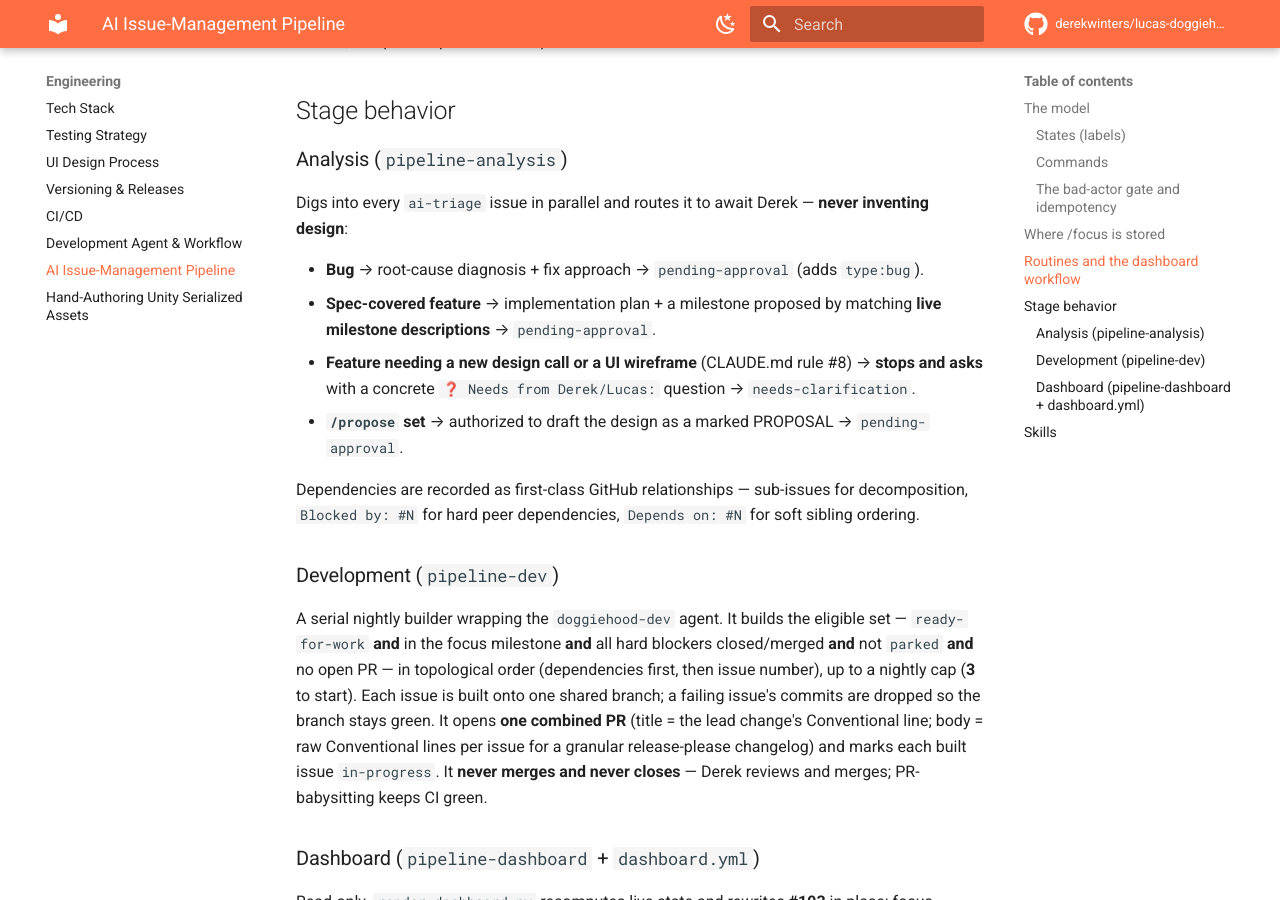
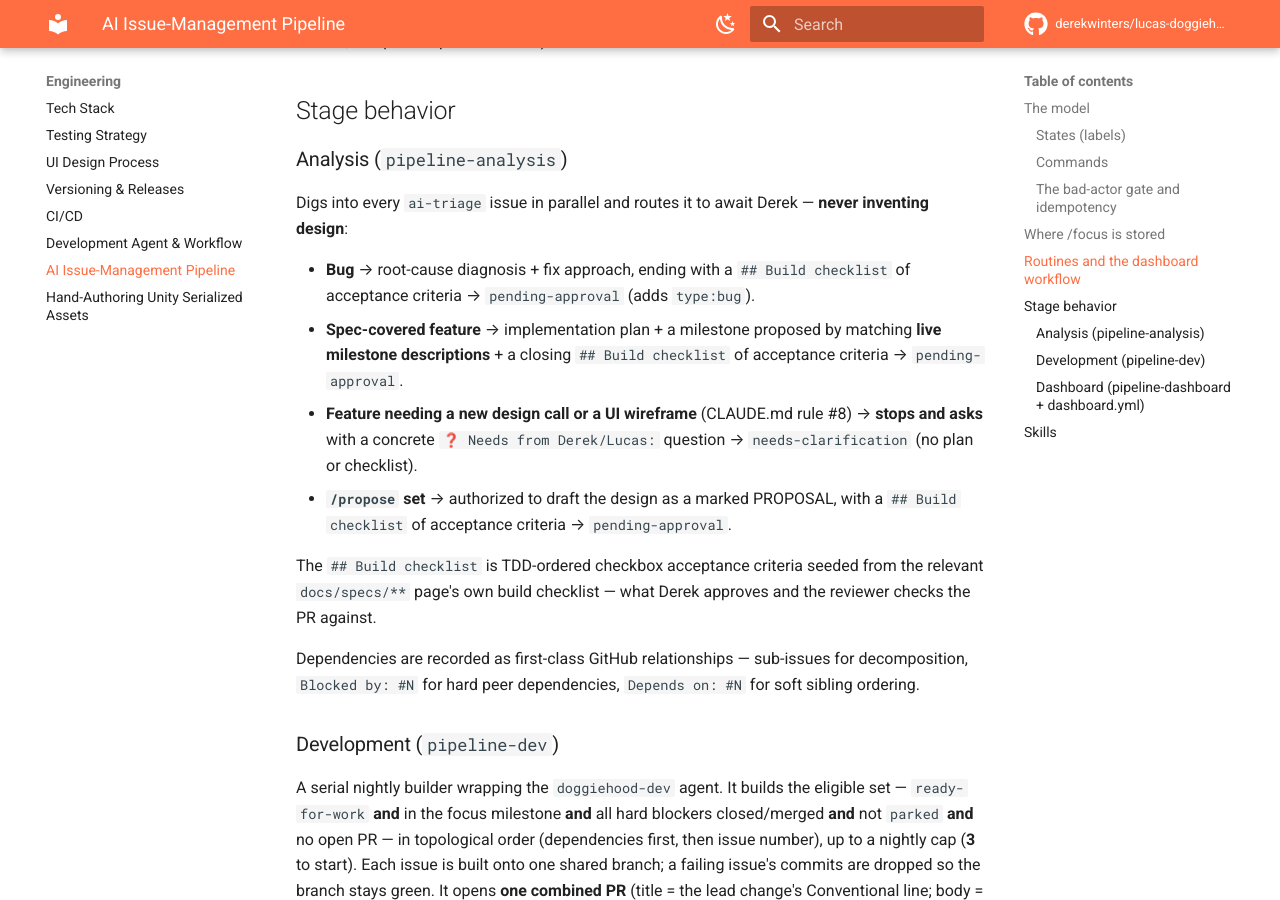
Before and after one commit to derekwinters/lucas-doggiehood, an MkDocs documentation site: the page built from docs/engineering/issue-pipeline.md, in a window 1280 px wide and 900 px high, scrolled down 2913 px. Built offline with MkDocs 1.6.1 and Material for MkDocs 9.7.7, drawn with Linux system fonts in a browser that asks for light colours; comment, search, counter and statistics services are not loaded; the version menu is left out.

Commit message:
feat: require a TDD Build checklist on every pipeline-analysis plan (#206)
## Deviations and Decisions

**Deviations:** none — implements #205 as planned.

**Decisions:**
- Put the requirement in a dedicated `## Build checklist — acceptance
criteria on every plan` section and referenced it from routing cases
1/2/4, rather than repeating the full spec inline in each case — keeps
the routing list scannable. No future gap expected.
- Kept the checklist in the analysis **comment** (not appended to the
issue body), matching how analysis already delivers its plans.
- Left #205 with no milestone, consistent with how the other
pipeline/process issues (#161, #182) were triaged.

## What changed

- **`.claude/skills/pipeline-analysis/SKILL.md`** — the **Bug**,
**spec-covered feature**, and **`/propose`** routes now each end with a
`## Build checklist`; **`needs-clarification`** is explicitly exempt (it
stops at the question). A new section defines the format: 3–8
TDD-ordered checkbox criteria in red→green order, seeded from the
relevant `docs/specs/**` build checklist, Core-test-first per the
Core/Unity split.
- **`docs/engineering/issue-pipeline.md`** — the Analysis stage-behavior
bullets updated to match the new contract.

## Acceptance criteria (#205)

- [x] SKILL.md requires the checklist on Bug / spec-covered /
`/propose`, exempts `needs-clarification`
- [x] Checklist specified as TDD-ordered acceptance criteria seeded from
`docs/specs/**`, honoring the Core/Unity split
- [x] `issue-pipeline.md` reflects the contract
- [x] Existing SKILL.md rules (hand-back menu, milestone matching,
dependencies) unchanged — no regressions
- [x] Prose-only change — `pipeline-analysis` has no script/golden test,
so no tests affected

Closes #205.

🤖 Generated with [Claude Code](https://claude.com/claude-code)

https://claude.ai/code/session_01HMKUhukLvfFpdkh9hTvcnn

---
_Generated by [Claude
Code](https://claude.ai/code/session_01HMKUhukLvfFpdkh9hTvcnn)_

Co-authored-by: Claude <noreply@anthropic.com>

```diff
--- a/docs/engineering/issue-pipeline.md
+++ b/docs/engineering/issue-pipeline.md
@@ -101,15 +101,20 @@ into each AI routine; this pivot supersedes that.)
 Digs into every `ai-triage` issue in parallel and routes it to await Derek —
 **never inventing design**:
 
-- **Bug** → root-cause diagnosis + fix approach → `pending-approval` (adds
-  `type:bug`).
+- **Bug** → root-cause diagnosis + fix approach, ending with a `## Build
+  checklist` of acceptance criteria → `pending-approval` (adds `type:bug`).
 - **Spec-covered feature** → implementation plan + a milestone proposed by
-  matching **live milestone descriptions** → `pending-approval`.
+  matching **live milestone descriptions** + a closing `## Build checklist` of
+  acceptance criteria → `pending-approval`.
 - **Feature needing a new design call or a UI wireframe** (CLAUDE.md rule #8) →
   **stops and asks** with a concrete `❓ Needs from Derek/Lucas:` question →
-  `needs-clarification`.
-- **`/propose` set** → authorized to draft the design as a marked PROPOSAL →
-  `pending-approval`.
+  `needs-clarification` (no plan or checklist).
+- **`/propose` set** → authorized to draft the design as a marked PROPOSAL, with
+  a `## Build checklist` of acceptance criteria → `pending-approval`.
+
+The `## Build checklist` is TDD-ordered checkbox acceptance criteria seeded from
+the relevant `docs/specs/**` page's own build checklist — what Derek approves
+and the reviewer checks the PR against.
 
 Dependencies are recorded as first-class GitHub relationships — sub-issues for
 decomposition, `Blocked by: #N` for hard peer dependencies, `Depends on: #N`
```
Also changed, not shown: .claude/skills/pipeline-analysis/SKILL.md (+24 -5 lines).
